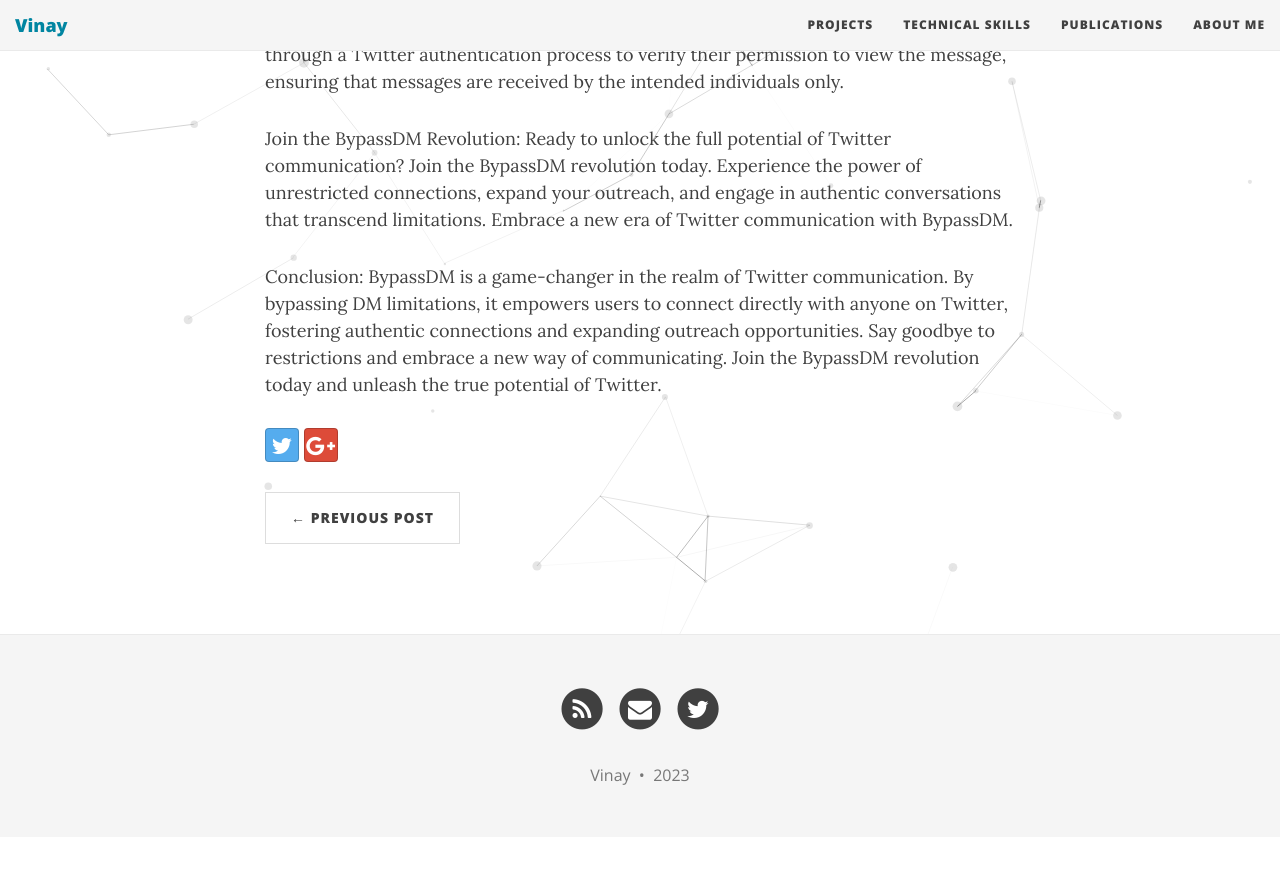
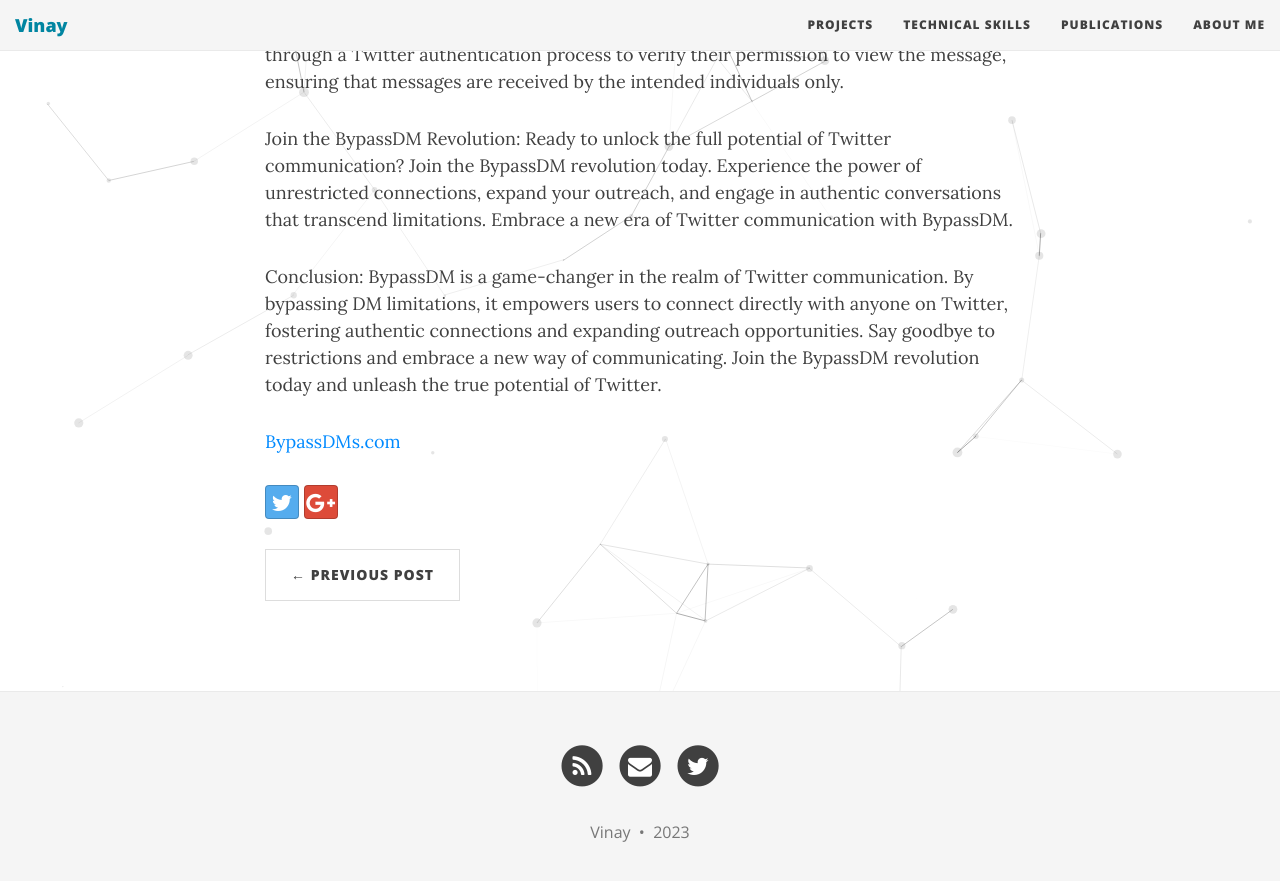
Before and after one commit to Vinaygond/Vinaygond.github.io, a Jekyll site: the page built from _posts/2023-06-26-BypassDM.md, in a window 1280 px wide and 900 px high, scrolled down 1223 px. Shown: the top 881 px of the window. Built offline with Jekyll 4.4.1, drawn with Linux system fonts in a browser that asks for light colours; nearby versions of some CDN libraries; comment, search, counter and statistics services are not loaded; before the commit the page ends 2066 px from its top, so only the background shows below that.

Commit message:
Update 2023-06-26-BypassDM.md

```diff
--- a/_posts/2023-06-26-BypassDM.md
+++ b/_posts/2023-06-26-BypassDM.md
@@ -26,3 +26,5 @@
 
 Conclusion:
 BypassDM is a game-changer in the realm of Twitter communication. By bypassing DM limitations, it empowers users to connect directly with anyone on Twitter, fostering authentic connections and expanding outreach opportunities. Say goodbye to restrictions and embrace a new way of communicating. Join the BypassDM revolution today and unleash the true potential of Twitter.
+
+[BypassDMs.com](https://BypassDMs.com)
```
